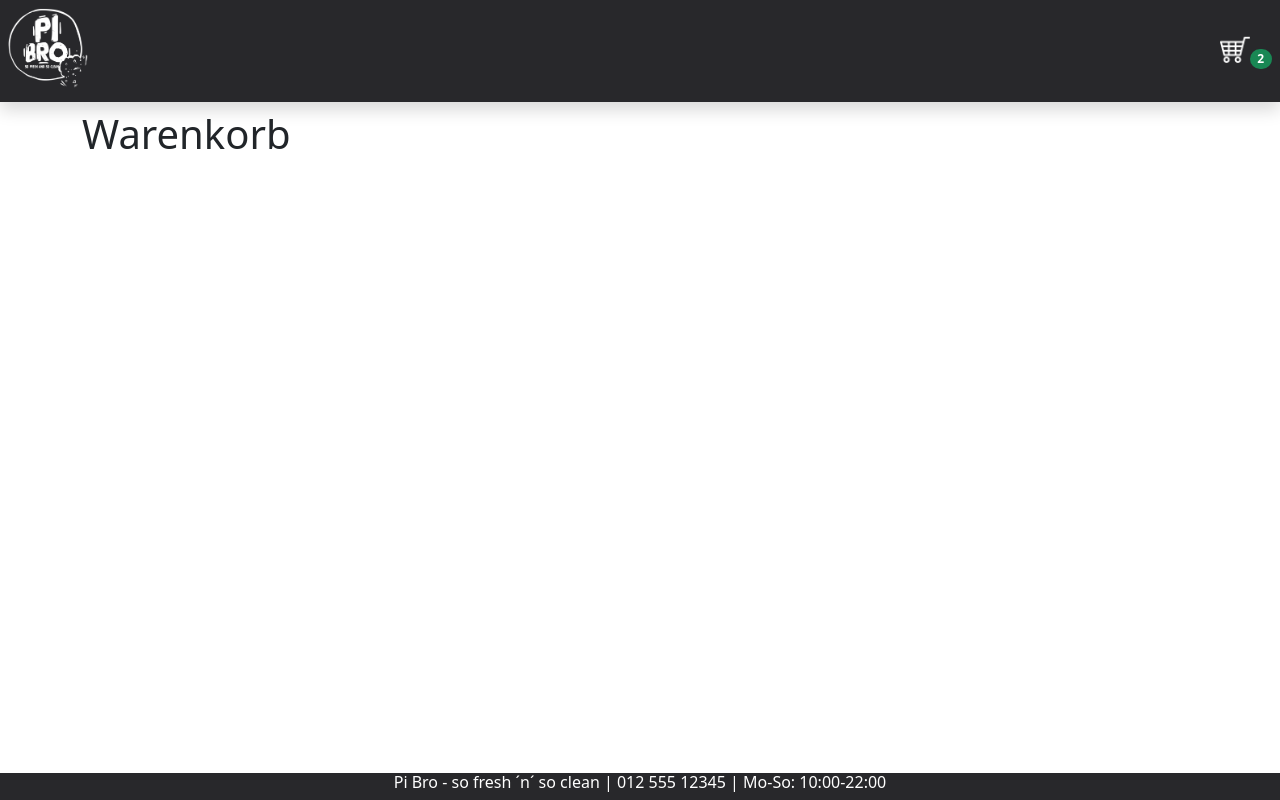
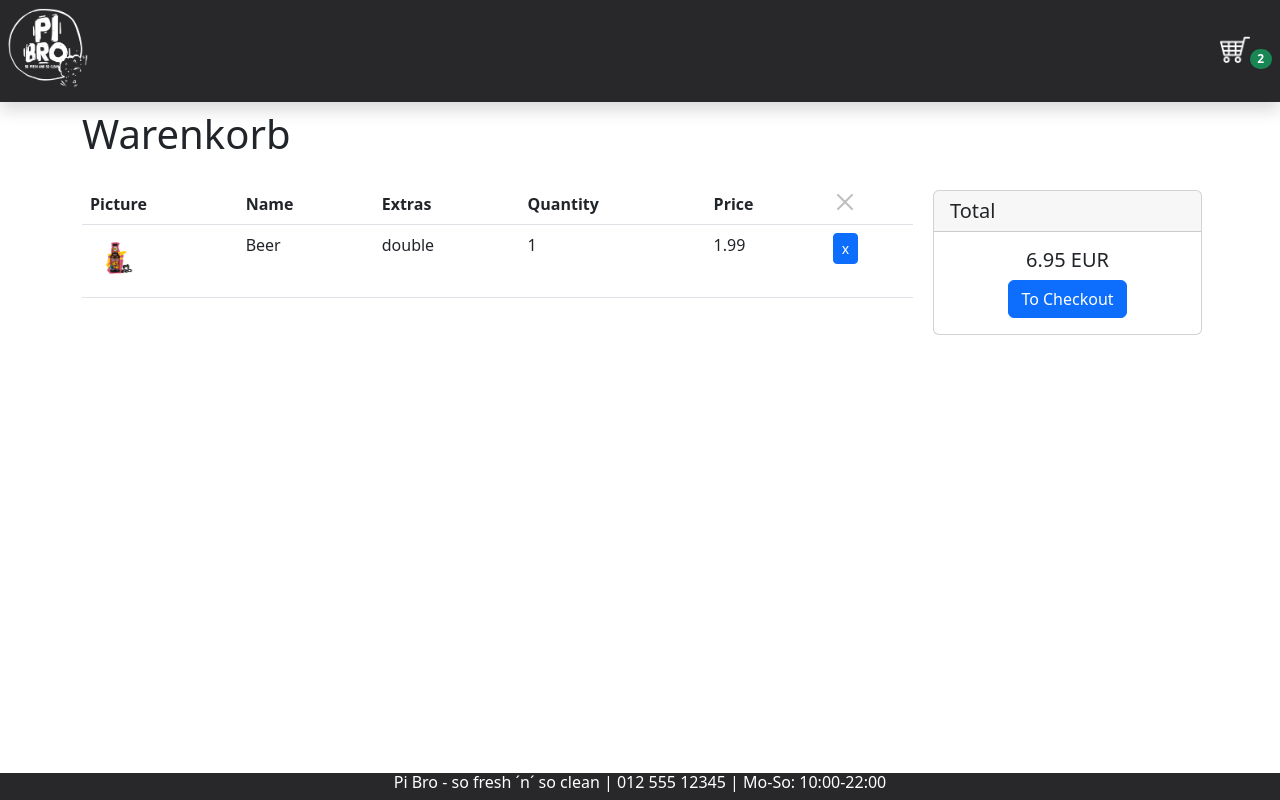
Before and after one commit to OmerAdam34/delivery-app, a Next.js app: page /shoppingCart in a window 1280 px wide. Built offline with nearby package versions, Linux system fonts and the light colour scheme.

Commit message:
shopping cart structure

```diff
--- a/components/Navigation.jsx
+++ b/components/Navigation.jsx
@@ -16,7 +16,7 @@ export default function Navigation() {
             />
           </a>
         </Link>
-        <Link href="/warenkorb">
+        <Link href="/shoppingCart">
           <a>
             <Image
               src={"/pictures/warenkorb.png"}
--- a/pages/shoppingCart.jsx
+++ b/pages/shoppingCart.jsx
@@ -1,7 +1,59 @@
+import { Table, CloseButton, Button, Card } from "react-bootstrap";
+import Image from "next/image";
+import CardHeader from "react-bootstrap/esm/CardHeader";
+
 export default function ShoppingCart() {
   return (
     <div>
       <h1>Warenkorb</h1>
+      <div className="row mt-4">
+        <div className="col-9">
+          <Table hover responsive>
+            <thead>
+              <tr>
+                <th>Picture</th>
+                <th>Name</th>
+                <th>Extras</th>
+                <th>Quantity</th>
+                <th>Price</th>
+                <th>
+                  <CloseButton disabled />
+                </th>
+              </tr>
+            </thead>
+            <tbody>
+              <tr>
+                <td>
+                  <Image
+                    src={"/pictures/products/beer.png"}
+                    alt="beer"
+                    width={50}
+                    height={50}
+                  />
+                </td>
+                <td>Beer</td>
+                <td>double</td>
+                <td>1</td>
+                <td>1.99</td>
+                <td>
+                  <Button className="btn-sm">x</Button>
+                </td>
+              </tr>
+            </tbody>
+          </Table>
+        </div>
+        <div className="col-3 p-2">
+          <div>
+            <Card>
+              <CardHeader as="h5">Total</CardHeader>
+              <Card.Body className="text-center">
+                <Card.Title>6.95 EUR</Card.Title>
+                <Button variant="primary">To Checkout</Button>
+              </Card.Body>
+            </Card>
+          </div>
+        </div>
+      </div>
     </div>
   );
 }
```
